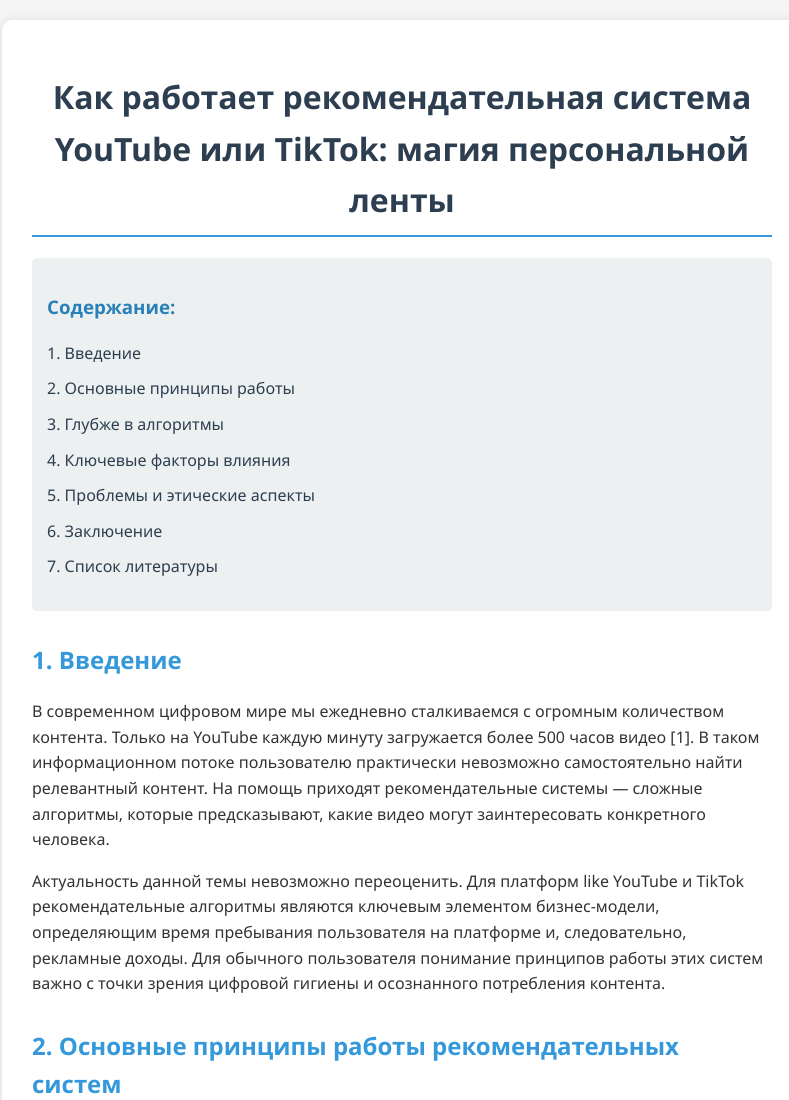
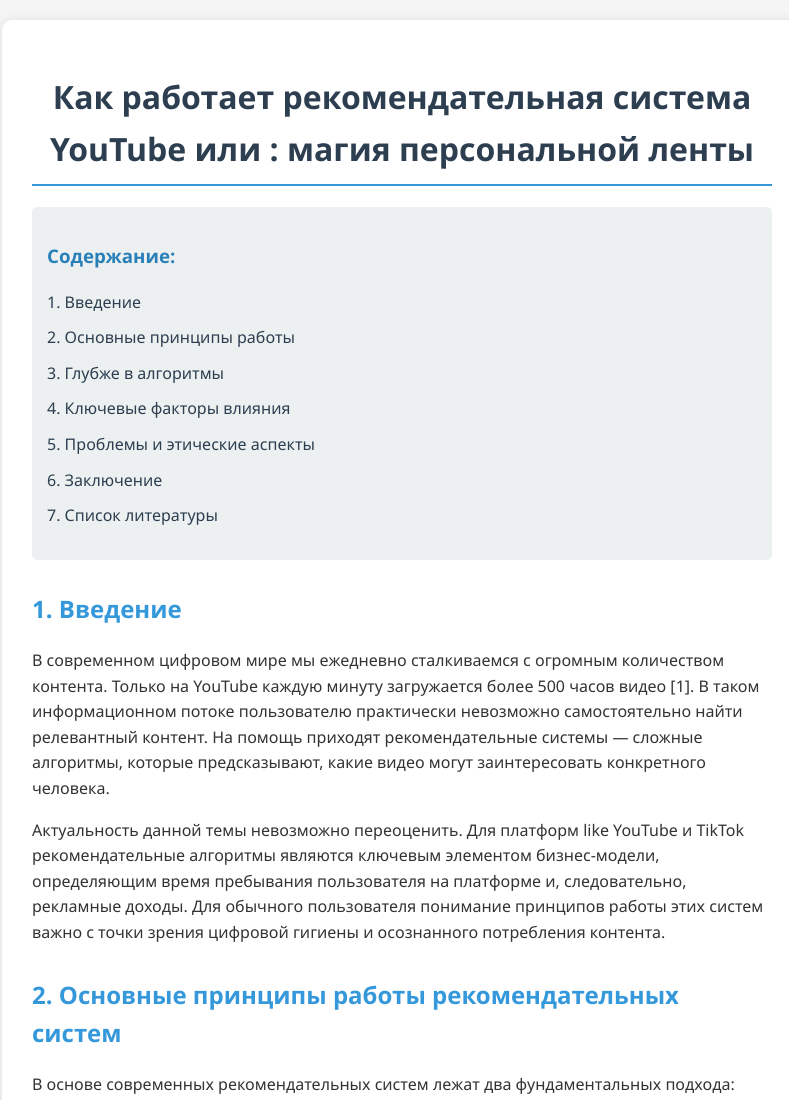
Before and after one commit to maxgaskov0/animated-spoon, a plain HTML site: page index.html in a window 1280 px wide. Shown: the top 1100 px of the page, without its empty margins (238-1027 px from the left). Drawn offline with Linux system fonts and the light colour scheme.

Commit message:
Update index.html

```diff
--- a/index.html
+++ b/index.html
@@ -77,7 +77,7 @@
 </head>
 <body>
     <div class="container">
-        <h1>Как работает рекомендательная система YouTube или TikTok: магия персональной ленты</h1>
+        <h1>Как работает рекомендательная система YouTube или : магия персональной ленты</h1>
 
         <div class="nav">
             <h3>Содержание:</h3>
```
